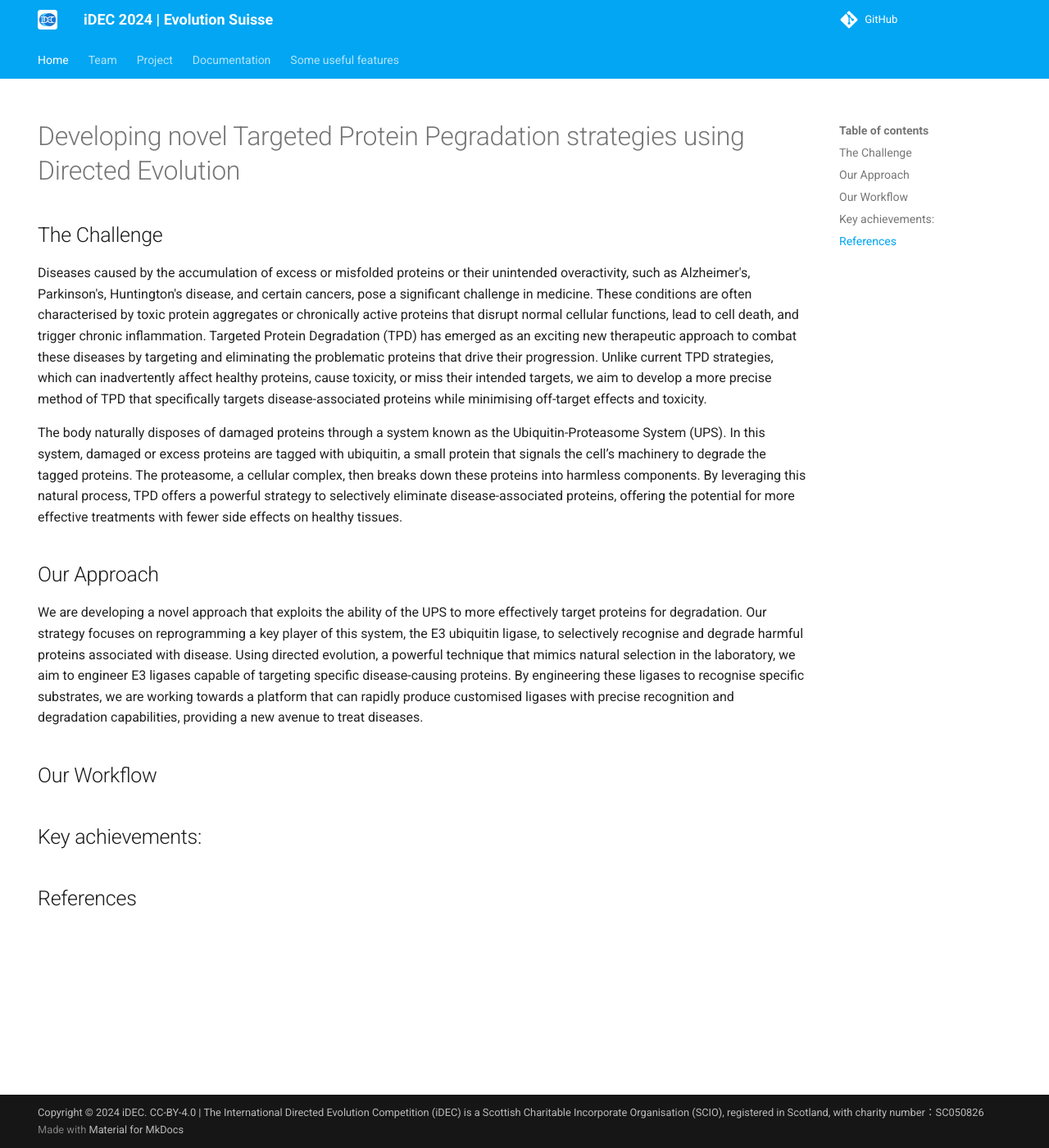
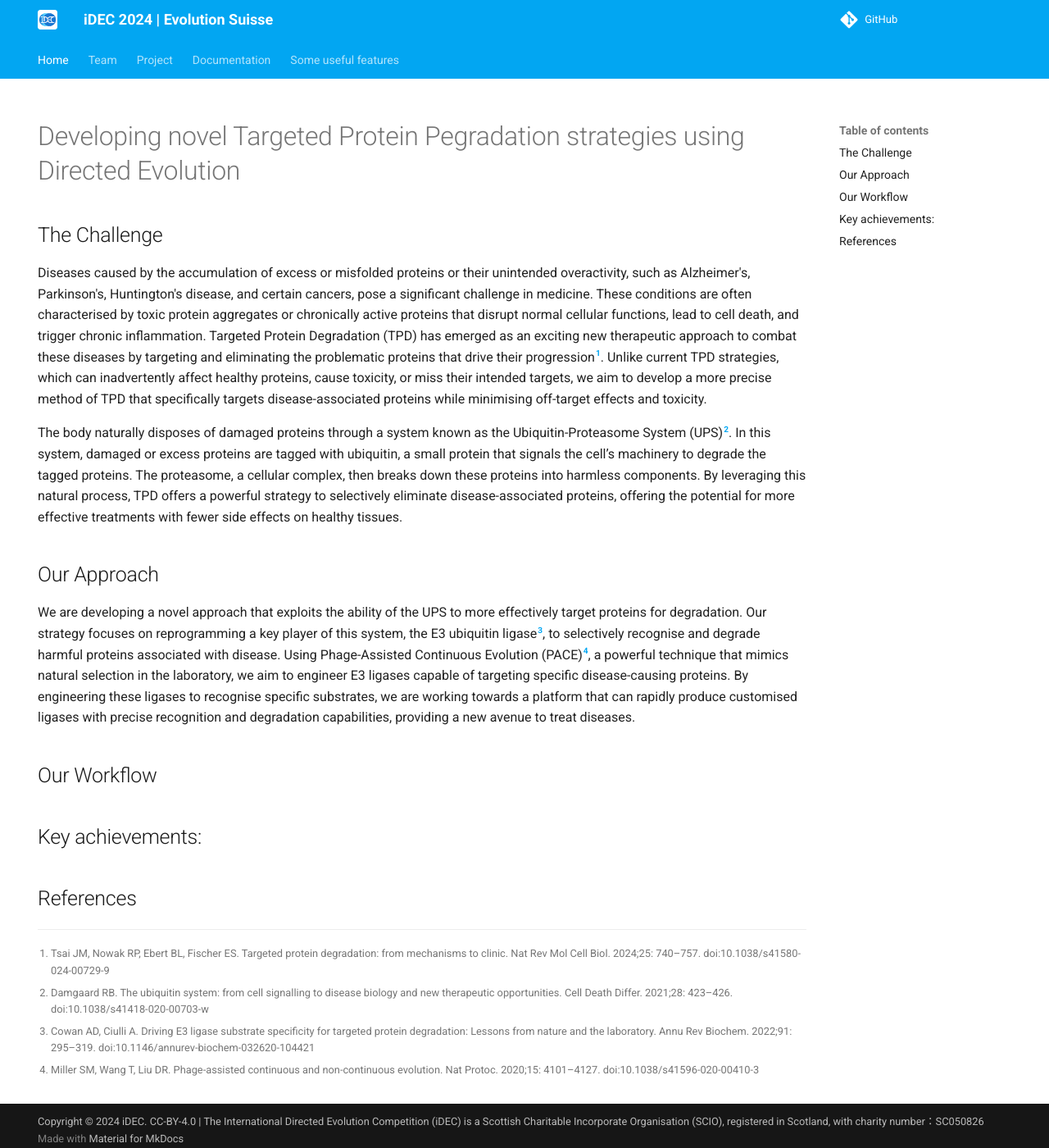
Before and after one commit to mibohl/2024_Evolution_Suisse, an MkDocs documentation site: the page built from docs/index.md, in a window 1280 px wide and 1400 px high. Shown: the whole window at 82% size. Built offline with MkDocs 1.6.1 and Material for MkDocs 9.7.7, drawn with Linux system fonts in a browser that asks for light colours; comment, search, counter and statistics services are not loaded.

Commit message:
Update index.md

```diff
--- a/docs/index.md
+++ b/docs/index.md
@@ -8,13 +8,13 @@
 
 ## The Challenge
 
-Diseases caused by the accumulation of excess or misfolded proteins or their unintended overactivity, such as Alzheimer's, Parkinson's, Huntington's disease, and certain cancers, pose a significant challenge in medicine. These conditions are often characterised by toxic protein aggregates or chronically active proteins that disrupt normal cellular functions, lead to cell death, and trigger chronic inflammation. Targeted Protein Degradation (TPD) has emerged as an exciting new therapeutic approach to combat these diseases by targeting and eliminating the problematic proteins that drive their progression. Unlike current TPD strategies, which can inadvertently affect healthy proteins, cause toxicity, or miss their intended targets, we aim to develop a more precise method of TPD that specifically targets disease-associated proteins while minimising off-target effects and toxicity.
+Diseases caused by the accumulation of excess or misfolded proteins or their unintended overactivity, such as Alzheimer's, Parkinson's, Huntington's disease, and certain cancers, pose a significant challenge in medicine. These conditions are often characterised by toxic protein aggregates or chronically active proteins that disrupt normal cellular functions, lead to cell death, and trigger chronic inflammation. Targeted Protein Degradation (TPD) has emerged as an exciting new therapeutic approach to combat these diseases by targeting and eliminating the problematic proteins that drive their progression[^ubi_first]. Unlike current TPD strategies, which can inadvertently affect healthy proteins, cause toxicity, or miss their intended targets, we aim to develop a more precise method of TPD that specifically targets disease-associated proteins while minimising off-target effects and toxicity.
 
-The body naturally disposes of damaged proteins through a system known as the Ubiquitin-Proteasome System (UPS). In this system, damaged or excess proteins are tagged with ubiquitin, a small protein that signals the cell’s machinery to degrade the tagged proteins. The proteasome, a cellular complex, then breaks down these proteins into harmless components. By leveraging this natural process, TPD offers a powerful strategy to selectively eliminate disease-associated proteins, offering the potential for more effective treatments with fewer side effects on healthy tissues.
+The body naturally disposes of damaged proteins through a system known as the Ubiquitin-Proteasome System (UPS)[^ubi_fourth]. In this system, damaged or excess proteins are tagged with ubiquitin, a small protein that signals the cell’s machinery to degrade the tagged proteins. The proteasome, a cellular complex, then breaks down these proteins into harmless components. By leveraging this natural process, TPD offers a powerful strategy to selectively eliminate disease-associated proteins, offering the potential for more effective treatments with fewer side effects on healthy tissues.
 
 ## Our Approach
 
-We are developing a novel approach that exploits the ability of the UPS to more effectively target proteins for degradation. Our strategy focuses on reprogramming a key player of this system, the E3 ubiquitin ligase, to selectively recognise and degrade harmful proteins associated with disease. Using directed evolution, a powerful technique that mimics natural selection in the laboratory, we aim to engineer E3 ligases capable of targeting specific disease-causing proteins. By engineering these ligases to recognise specific substrates, we are working towards a platform that can rapidly produce customised ligases with precise recognition and degradation capabilities, providing a new avenue to treat diseases.
+We are developing a novel approach that exploits the ability of the UPS to more effectively target proteins for degradation. Our strategy focuses on reprogramming a key player of this system, the E3 ubiquitin ligase[^ubi_second], to selectively recognise and degrade harmful proteins associated with disease. Using Phage-Assisted Continuous Evolution (PACE)[^pace_review], a powerful technique that mimics natural selection in the laboratory, we aim to engineer E3 ligases capable of targeting specific disease-causing proteins. By engineering these ligases to recognise specific substrates, we are working towards a platform that can rapidly produce customised ligases with precise recognition and degradation capabilities, providing a new avenue to treat diseases.
 
 
 ## Our Workflow
@@ -22,3 +22,7 @@
 ## Key achievements:
 
 ## References
+[^ubi_first]:Tsai JM, Nowak RP, Ebert BL, Fischer ES. Targeted protein degradation: from mechanisms to clinic. Nat Rev Mol Cell Biol. 2024;25: 740–757. doi:10.1038/s41580-024-00729-9
+[^ubi_fourth]:Damgaard RB. The ubiquitin system: from cell signalling to disease biology and new therapeutic opportunities. Cell Death Differ. 2021;28: 423–426. doi:10.1038/s41418-020-00703-w
+[^ubi_second]:Cowan AD, Ciulli A. Driving E3 ligase substrate specificity for targeted protein degradation: Lessons from nature and the laboratory. Annu Rev Biochem. 2022;91: 295–319. doi:10.1146/annurev-biochem-032620-104421
+[^pace_review]:Miller SM, Wang T, Liu DR. Phage-assisted continuous and non-continuous evolution. Nat Protoc. 2020;15: 4101–4127. doi:10.1038/s41596-020-00410-3
```
